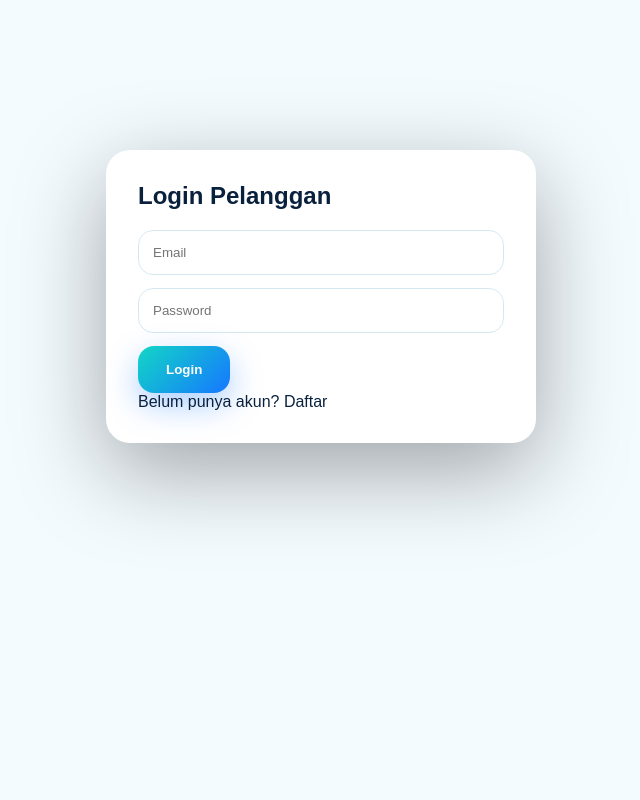
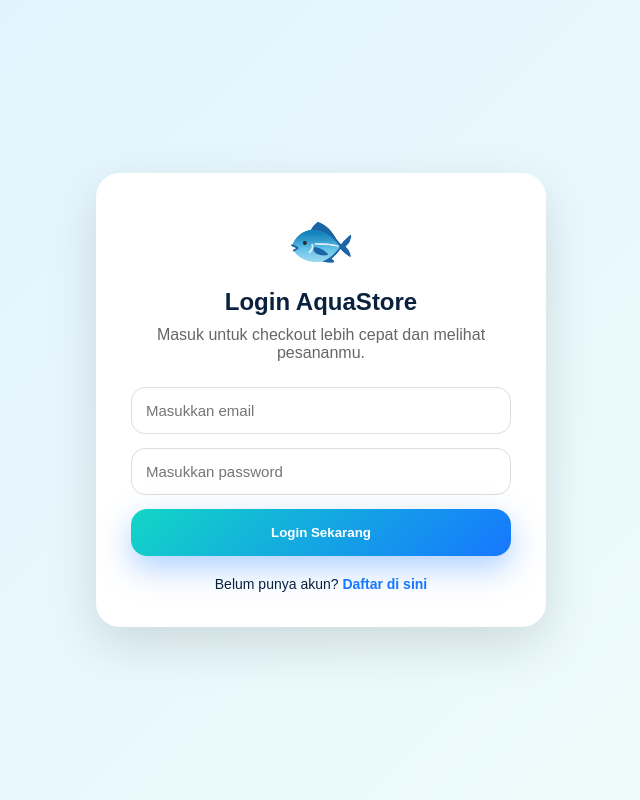
Before and after one commit to UpilMonster01/aquastore, a PHP site: page /pelanggan/login.php in a window 1280 px wide. Shown: the whole page, without its empty margins (319-959 px from the left). Run offline with PHP 8.4, Linux system fonts and the light colour scheme.

Commit message:
hash login

```diff
--- a/pelanggan/login.php
+++ b/pelanggan/login.php
@@ -1,29 +1,40 @@
 <?php require "../config/db.php"; ?>
 <!DOCTYPE html>
 <html lang="id">
+
 <head>
     <meta charset="UTF-8">
     <title>Login Pelanggan - AquaStore</title>
     <link rel="stylesheet" href="../assets/css/style.css">
 </head>
+
 <body>
 
-<section class="checkout-section">
-    <div class="login-box" style="margin:auto;">
-        <h2>Login Pelanggan</h2>
+    <section class="auth-section">
+        <div class="auth-card">
+            <div class="auth-icon">🐟</div>
 
-        <?php show_flash(); ?>
+            <h1>Login AquaStore</h1>
+            <p>Masuk untuk checkout lebih cepat dan melihat pesananmu.</p>
 
-        <form action="../proses/login-user.php" method="POST">
-            <input type="email" name="email" placeholder="Email" required>
-            <input type="password" name="password" placeholder="Password" required>
+            <?php show_flash(); ?>
 
-            <button class="login-button">Login</button>
-        </form>
+            <form action="../proses/login-user.php" method="POST">
+                <input type="email" name="email" placeholder="Masukkan email" required>
+                <input type="password" name="password" placeholder="Masukkan password" required>
 
-        <p>Belum punya akun? <a href="register.php">Daftar</a></p>
-    </div>
-</section>
+                <button class="login-button full-button">
+                    Login Sekarang
+                </button>
+            </form>
+
+            <div class="auth-footer">
+                Belum punya akun?
+                <a href="register.php">Daftar di sini</a>
+            </div>
+        </div>
+    </section>
 
 </body>
+
 </html>
```
Also changed, not shown: proses/login.php (+40 -5 lines), 1 other file.
